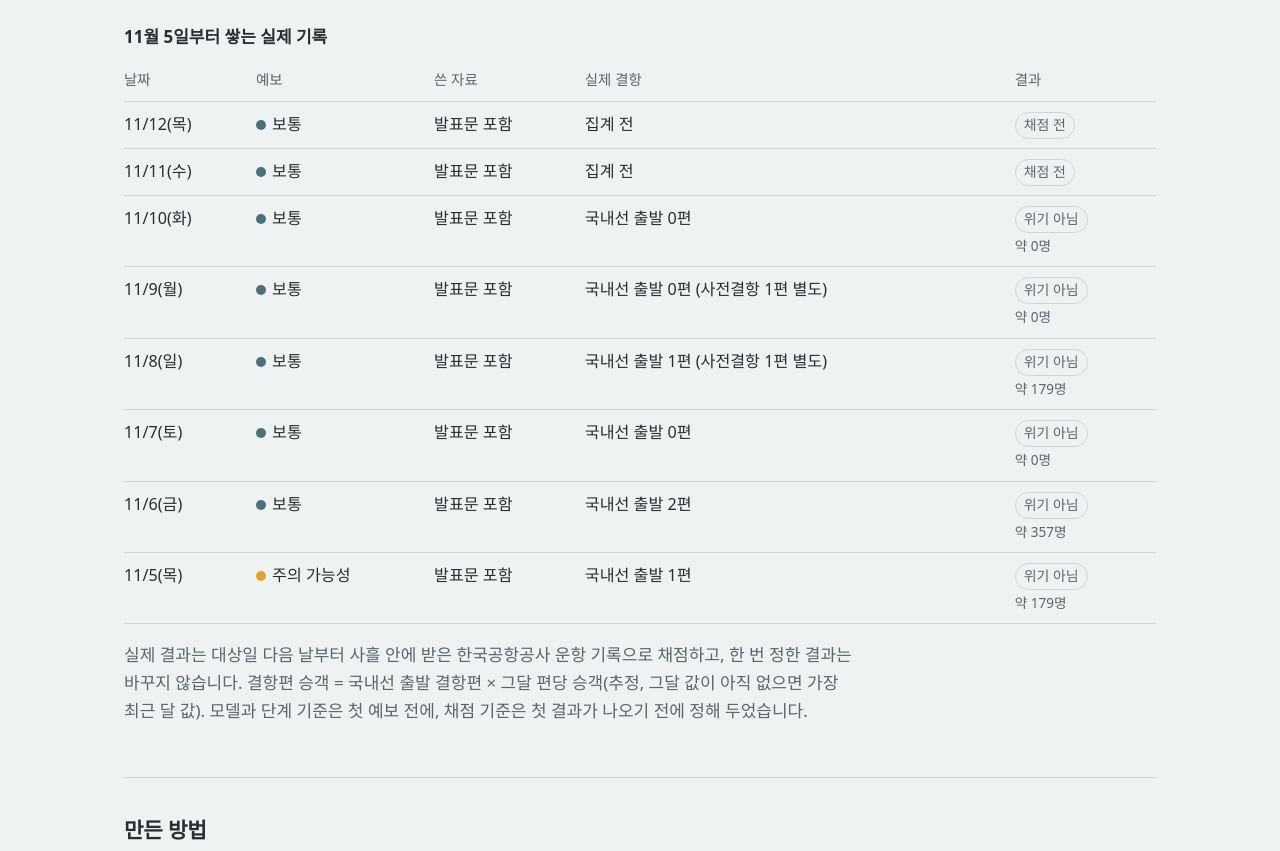
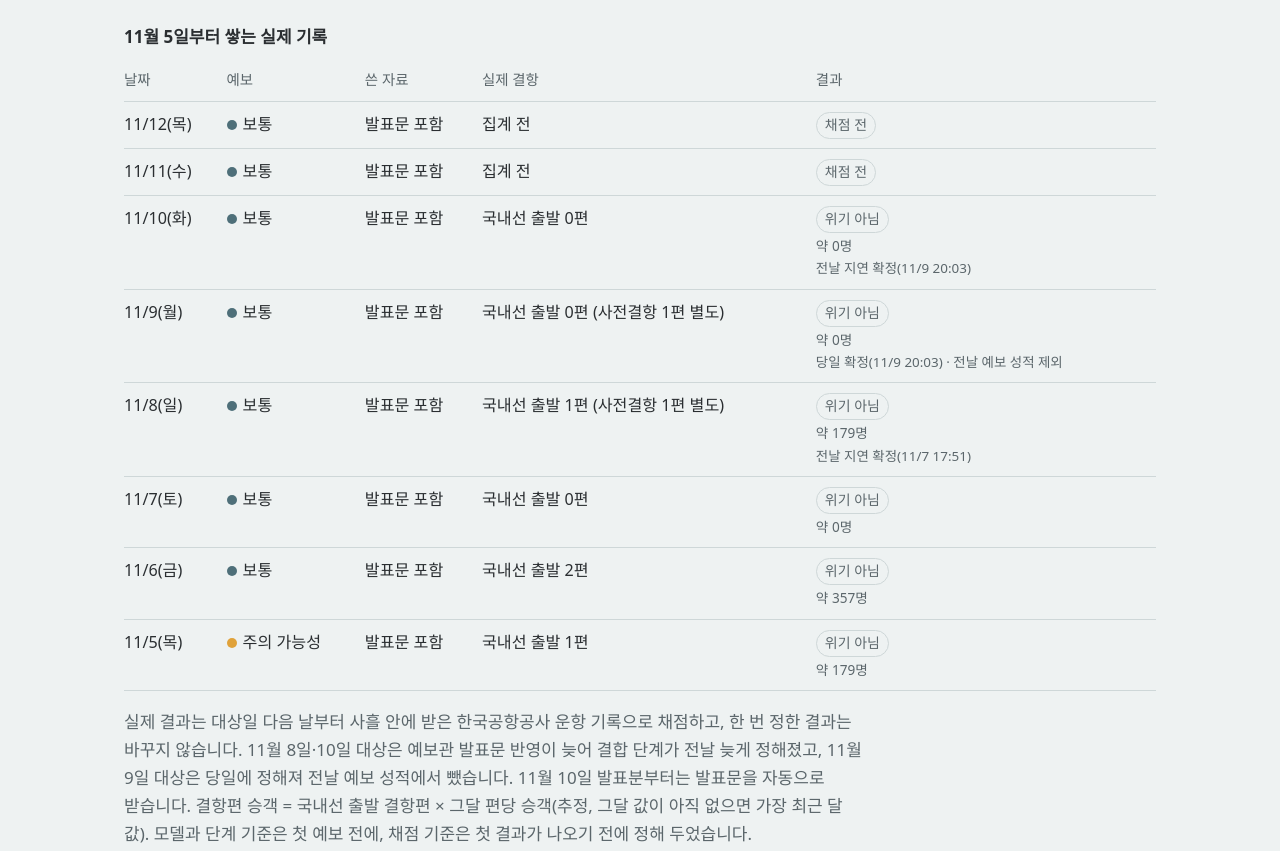
Before and after one commit to choihqmin/jeju-airport-risk, a plain HTML site: page index.html in a window 1280 px wide. Shown: the part 2695-3546 px from the top of the page. Drawn offline with Linux system fonts and the light colour scheme; a web font is replaced by a local one.

Commit message:
실시간 기록에 결합 단계 지연·당일 확정 표시(11/9 성적 제외), 대표 성과를 한 번만 평가한 AP로, 여행객 '지금 할 일'을 행동 문장으로 (GPT 재검토)
Co-Authored-By: Claude Opus 5.5 <noreply@anthropic.com>
Claude-Session: https://claude.ai/code/session_013237bUy5y7MGZaaxoQrsEr

```diff
--- a/index.html
+++ b/index.html
@@ -371,6 +371,8 @@ function signals(d) {
   rows.push(['운항', `<span class="v">국내선 출발 약 ${n0(fl.plan)}편</span><div class="n">${planLab ? '편수는 ' + planLab + ' · ' : ''}${dP2} 결항 ${fl.d2_cancel ?? '—'}편</div>`]);
   el('signals').innerHTML = rows.map(([k, v]) => `<div class="signal"><dt>${k}</dt><dd>${v}</dd></div>`).join('');
 }
+// 결합 단계가 늦게 정해진 날(보고서 표 A2·사전 등록서 11/11 기록과 같음)
+const LATE_COMBO = { '2026-11-08': ['전날 지연 확정(11/7 17:51)', false], '2026-11-09': ['당일 확정(11/9 20:03) · 전날 예보 성적 제외', true], '2026-11-10': ['전날 지연 확정(11/9 20:03)', false] };
 function history(h) {
   const tb = document.querySelector('#hist tbody');
   if (!h.length) { el('hist-note').textContent = '아직 기록이 없습니다.'; return; }
@@ -380,15 +382,16 @@ function history(h) {
     const st = a ? `${n0(a.stranded)}명${a.crisis ? ' (위기)' : ''}` : '—';
     const tt = kd(r.target);
     const src = r.basis === 'combo' ? '발표문 포함' : '기상·운항만';
-    const res = a ? `<span class="res${a.crisis ? ' c' : ''}">${a.crisis ? '위기' : '위기 아님'}</span><small class="m-only" style="display:block">약 ${n0(a.stranded)}명</small>` : '<span class="res">채점 전</span>';
+    const lc = LATE_COMBO[r.target];
+    const res = (a ? `<span class="res${a.crisis ? ' c' : ''}">${a.crisis ? '위기' : '위기 아님'}</span><small class="m-only" style="display:block">약 ${n0(a.stranded)}명</small>` : '<span class="res">채점 전</span>') + (lc ? `<small style="display:block;color:var(--muted)">${lc[0]}</small>` : '');
     return `<tr><td>${tt.m}/${tt.d}(${tt.w})</td><td><span class="nw">${t ? `<span class="dot ${t.cls}"></span>${t.word}` : '보류'}</span><small class="m-only">${src}</small></td><td class="d-only">${src}</td><td>${act}</td><td>${res}</td></tr>`;
   }).join('');
-  el('hist-note').textContent = '실제 결과는 대상일 다음 날부터 사흘 안에 받은 한국공항공사 운항 기록으로 채점하고, 한 번 정한 결과는 바꾸지 않습니다. 결항편 승객 = 국내선 출발 결항편 × 그달 편당 승객(추정, 그달 값이 아직 없으면 가장 최근 달 값). 모델과 단계 기준은 첫 예보 전에, 채점 기준은 첫 결과가 나오기 전에 정해 두었습니다.';
+  el('hist-note').textContent = '실제 결과는 대상일 다음 날부터 사흘 안에 받은 한국공항공사 운항 기록으로 채점하고, 한 번 정한 결과는 바꾸지 않습니다. 11월 8일·10일 대상은 예보관 발표문 반영이 늦어 결합 단계가 전날 늦게 정해졌고, 11월 9일 대상은 당일에 정해져 전날 예보 성적에서 뺐습니다. 11월 10일 발표분부터는 발표문을 자동으로 받습니다. 결항편 승객 = 국내선 출발 결항편 × 그달 편당 승객(추정, 그달 값이 아직 없으면 가장 최근 달 값). 모델과 단계 기준은 첫 예보 전에, 채점 기준은 첫 결과가 나오기 전에 정해 두었습니다.';
 }
 function method(ref, d) {
   const f = ref.facts;
   el('m1').textContent = `${f.agencies}개 기관에 흩어진 원자료 약 ${Math.round(f.data_records / 1e4)}만 건(기상청 단기예보·기상특보·공항 관측, 항공기상청 예보관 발표문, 한국공항공사 운항 기록 등)을 날짜별로 이어 ${f.days.toLocaleString('ko-KR')}일치 자료로 만들었습니다. 예측에는 전날 17시 30분까지 알 수 있었던 자료만 씁니다. '위기'는 제주공항 체류객 지원 매뉴얼(제주도·제주지방항공청·한국공항공사)의 '주의' 기준인 결항편 승객 3,000명 이상이며, 보도로 확인한 실제 '주의' 이상 발령 16건 중 15건이 같은 날 또는 다음 날 이 기준과 맞았습니다.`;
-  el('m2').textContent = `전날 기상특보 예고만 봤다면 2020~2024년 위기일의 ${Math.round(f.warning_miss_rate * 100)}%를 놓쳤습니다. 예보·관측·운항 자료와 예보관 발표문을 합치자, 위험한 날을 골라내는 정확도(평균 정밀도, 1이 만점)가 0.26에서 0.65로 올랐습니다(2022년 9월~2024년). 다만 위기일이 한 해 ${Math.round(f.crisis_days_per_year_2018_2024)}일 남짓으로 드물어 이 숫자에는 불확실성이 큽니다.`;
+  el('m2').textContent = `전날 기상특보 예고만 봤다면 2020~2024년 위기일의 ${Math.round(f.warning_miss_rate * 100)}%를 놓쳤습니다. 주 모델을 고정한 뒤 한 번만 평가한 2025년 1월~2026년 10월 자료에서, 위기일을 높은 순위에 올리는 성능 지표인 평균 정밀도(AP, 1이 만점)는 특보 모델 0.089에서 주 모델 0.184로 높아졌습니다. 예보관 발표문까지 결합한 0.65는 2022년 9월~2024년 탐색 구간의 결과이고, 서비스 전체의 실시간 성능은 검증 중입니다. 위기일이 한 해 ${Math.round(f.crisis_days_per_year_2018_2024)}일 남짓으로 드물어 이 숫자들에는 불확실성이 큽니다.`;
   el('m3').textContent = `결항편 승객이 떠안는 추가 비용을 2025년 관광객 지출 단가로 계산하면 한 해 ${Math.round(f.loss_low_eok)}억 원(시간 손실만)~${Math.round(f.loss_high_eok)}억 원(1.5일 지연 가정), 기본 추정(시간 손실과 숙박 1박)으로 ${Math.round(f.loss_base_eok)}억 원입니다. 가정에 따라 달라지는 시나리오 값입니다. 모델은 미리 고정해 두었고(지문 ${ref.model_sha}), 11월 5일 예보부터 매일 기록을 공개합니다.`;
   el('trv-m').textContent = `이 전망은 그날 제주 공항에서 출발하는 국내선에 결항이 몰려 3,000명 넘게 발이 묶일 가능성을 세 단계로 알려 드려요. 제주로 오는 편도 같은 날씨의 영향을 받으니 오시는 분도 참고하세요. 내 항공편이 뜨는지는 알 수 없으니, 최종 확인은 꼭 항공사 안내로 하세요.`;
   el('foot1').textContent = d ? `${fmtIssued(d.issued_kst)} 기록 · 모델 지문 ${ref.model_sha} · 단계는 보통, 주의 가능성, 주의 높음 세 가지` : '';
@@ -422,7 +425,8 @@ function render(view, d, ref) {
   const offline = navigator.onLine === false, stale = d.target < expect || offline; el('stale').hidden = !stale;
   if (stale) el('stale').textContent = offline ? `인터넷 연결이 없어 마지막으로 받은 ${fmtDate(d.target)} 예보를 보여 드립니다. 연결되면 새로고침해 주세요.`
     : `최신 예보가 아닙니다. 이 화면은 ${fmtDate(d.target)} 예보이며, 그 뒤 예보가 아직 올라오지 않았습니다.`;
-  const first = t ? (view === 'trv' ? (TRV[d.tier] || [])[0] : (TODO[d.tier] || [])[0]) : null;
+  const TRV_NOW = { 1: '출발 전 항공사 앱에서 내 항공편 상태를 확인하세요.' };
+  const first = t ? (view === 'trv' ? (TRV_NOW[d.tier] || (TRV[d.tier] || [])[0]) : (TODO[d.tier] || [])[0]) : null;
   el('now').hidden = !first; if (first) el('now').innerHTML = `<b>지금 할 일</b> · ${first}`;
   el('todo').innerHTML = (TODO[d.tier] || []).map(x => `<li>${x}</li>`).join('');
   el('trv-todo').innerHTML = (TRV[d.tier] || []).map(x => `<li>${x}</li>`).join('');
```
